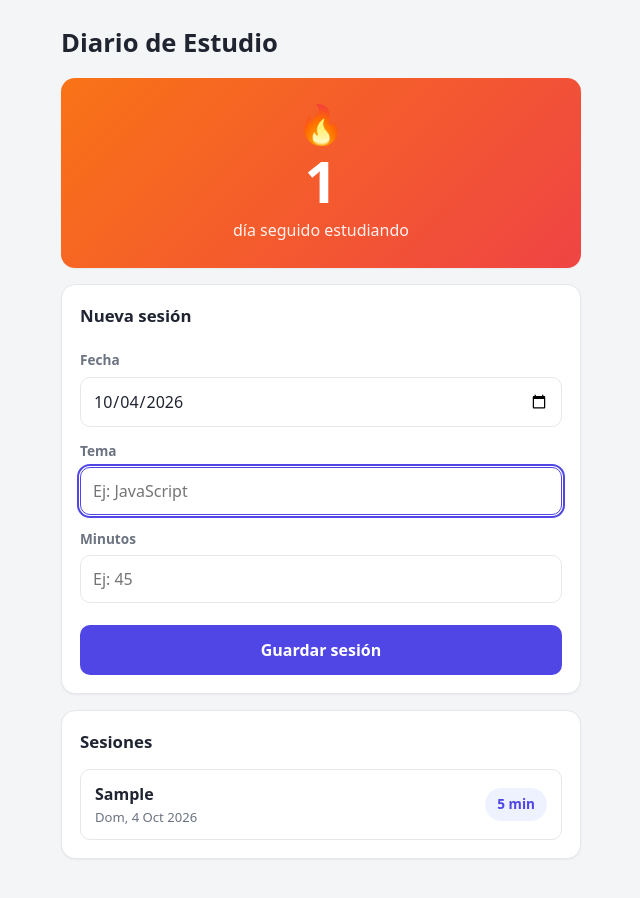
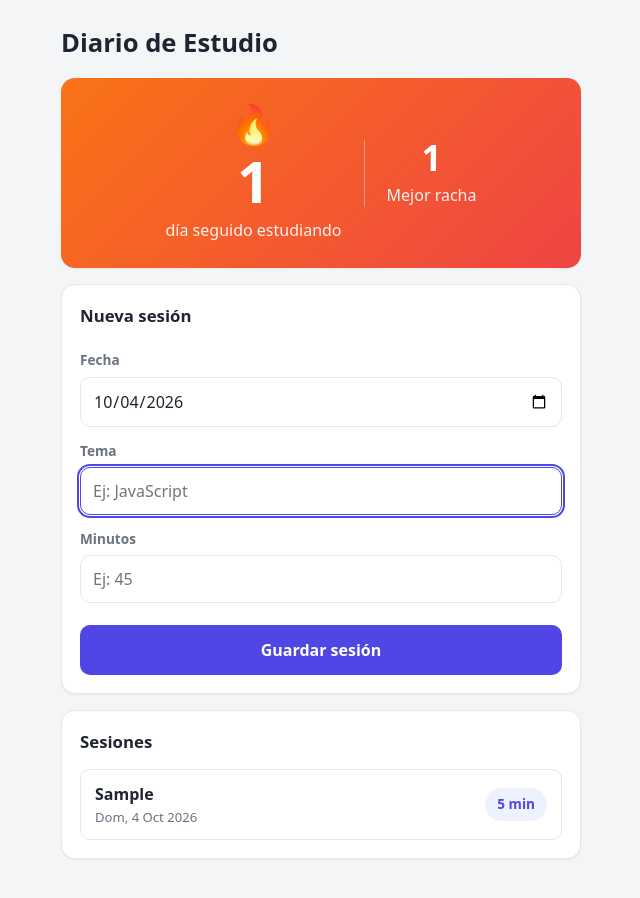
Before and after one commit to Walhare04/My-Study-Diary, a plain HTML site: page index.html in a window 1280 px wide. Both pictures are taken after typing "Sample", "5" into the empty fields and a click on the button "Guardar sesión". Shown: the whole page, without its empty margins (319-959 px from the left). Drawn offline with Linux system fonts and the light colour scheme.

Commit message:
feat: mostrar la mejor racha junto a la racha actual
La mejor racha es el tramo más largo de días consecutivos con sesión de todo el
historial. Se calcula al vuelo a partir de las sesiones guardadas, así que no cambia
el formato de los datos ni la clave de localStorage y no hay migración que hacer.

- app.js: nueva función calcularMejorRacha() y su pintado en pintar()
- index.html y styles.css: segunda columna en la tarjeta de la racha
- AGENTS.md: se corrige la forma real de los datos, que el documento tenía mal
- MEMORY.md: estado a v1.1 y decisiones tomadas

```diff
--- a/app.js
+++ b/app.js
@@ -11,6 +11,7 @@ const lista = document.getElementById("lista");
 const mensajeVacio = document.getElementById("vacio");
 const textoRacha = document.getElementById("racha");
 const textoRachaDetalles = document.getElementById("racha-texto");
+const textoMejorRacha = document.getElementById("mejor-racha");
 
 const CLAVE = "diario-estudio-sesiones"; // nombre con el que se guarda en localStorage
 
@@ -88,6 +89,31 @@ function calcularRacha(sesiones) {
   return racha;
 }
 
+function calcularMejorRacha(sesiones) {
+  // Las fechas futuras no cuentan para la mejor racha.
+  // "AAAA-MM-DD" se puede comparar como texto porque el formato lleva ceros a la izquierda.
+  const hoy = hoyEnISO();
+  const diasConSesion = new Set(
+    sesiones.map((sesion) => sesion.fecha).filter((fecha) => fecha <= hoy)
+  );
+
+  // Desde cada día contamos hacia atrás cuántos días seguidos tienen sesión,
+  // y nos quedamos con el tramo más largo.
+  let mejor = 0;
+  for (const dia of diasConSesion) {
+    let cuenta = 0;
+    let cursor = dia;
+    while (diasConSesion.has(cursor)) {
+      cuenta++;
+      cursor = moverDias(cursor, -1);
+    }
+    if (cuenta > mejor) {
+      mejor = cuenta;
+    }
+  }
+  return mejor;
+}
+
 // ---------- Pintar la página ----------
 
 function crearFilaSesion(sesion) {
@@ -133,6 +159,8 @@ function pintar() {
   textoRachaDetalles.textContent =
     racha === 1 ? "día seguido estudiando" : "días seguidos estudiando";
 
+  textoMejorRacha.textContent = calcularMejorRacha(sesiones);
+
   lista.innerHTML = "";
   mensajeVacio.hidden = sesiones.length > 0;
   for (const sesion of ordenarParaMostrar(sesiones)) {
--- a/index.html
+++ b/index.html
@@ -14,9 +14,15 @@
     </header>
 
     <section class="tarjeta racha">
-      <span class="racha-icono">🔥</span>
-      <p class="racha-valor" id="racha">0</p>
-      <p class="racha-texto" id="racha-texto">días seguidos estudiando</p>
+      <div class="racha-actual">
+        <span class="racha-icono">🔥</span>
+        <p class="racha-valor" id="racha">0</p>
+        <p class="racha-texto" id="racha-texto">días seguidos estudiando</p>
+      </div>
+      <div class="racha-mejor">
+        <p class="racha-mejor-valor" id="mejor-racha">0</p>
+        <p class="racha-texto">Mejor racha</p>
+      </div>
     </section>
 
     <section class="tarjeta">
--- a/styles.css
+++ b/styles.css
@@ -60,6 +60,10 @@ body {
   color: #ffffff;
   text-align: center;
   padding: 26px 18px;
+  display: flex;
+  align-items: center;
+  justify-content: center;
+  gap: 22px;
 }
 
 .racha-icono {
@@ -77,6 +81,19 @@ body {
 .racha-texto {
   margin: 8px 0 0;
   opacity: 0.92;
+}
+
+/* La mejor racha va en una columna propia, más pequeña que la actual. */
+.racha-mejor {
+  border-left: 1px solid rgba(255, 255, 255, 0.35);
+  padding-left: 22px;
+}
+
+.racha-mejor-valor {
+  margin: 0;
+  font-size: 2.2rem;
+  font-weight: 700;
+  line-height: 1;
 }
 
 /* ---------- Formulario ---------- */
@@ -177,7 +194,19 @@ button:hover {
 }
 
 @media (max-width: 380px) {
+  .racha {
+    gap: 14px;
+  }
+
   .racha-valor {
     font-size: 3rem;
   }
+
+  .racha-mejor {
+    padding-left: 14px;
+  }
+
+  .racha-mejor-valor {
+    font-size: 1.8rem;
+  }
 }
```
Also changed, not shown: 2 other files.
